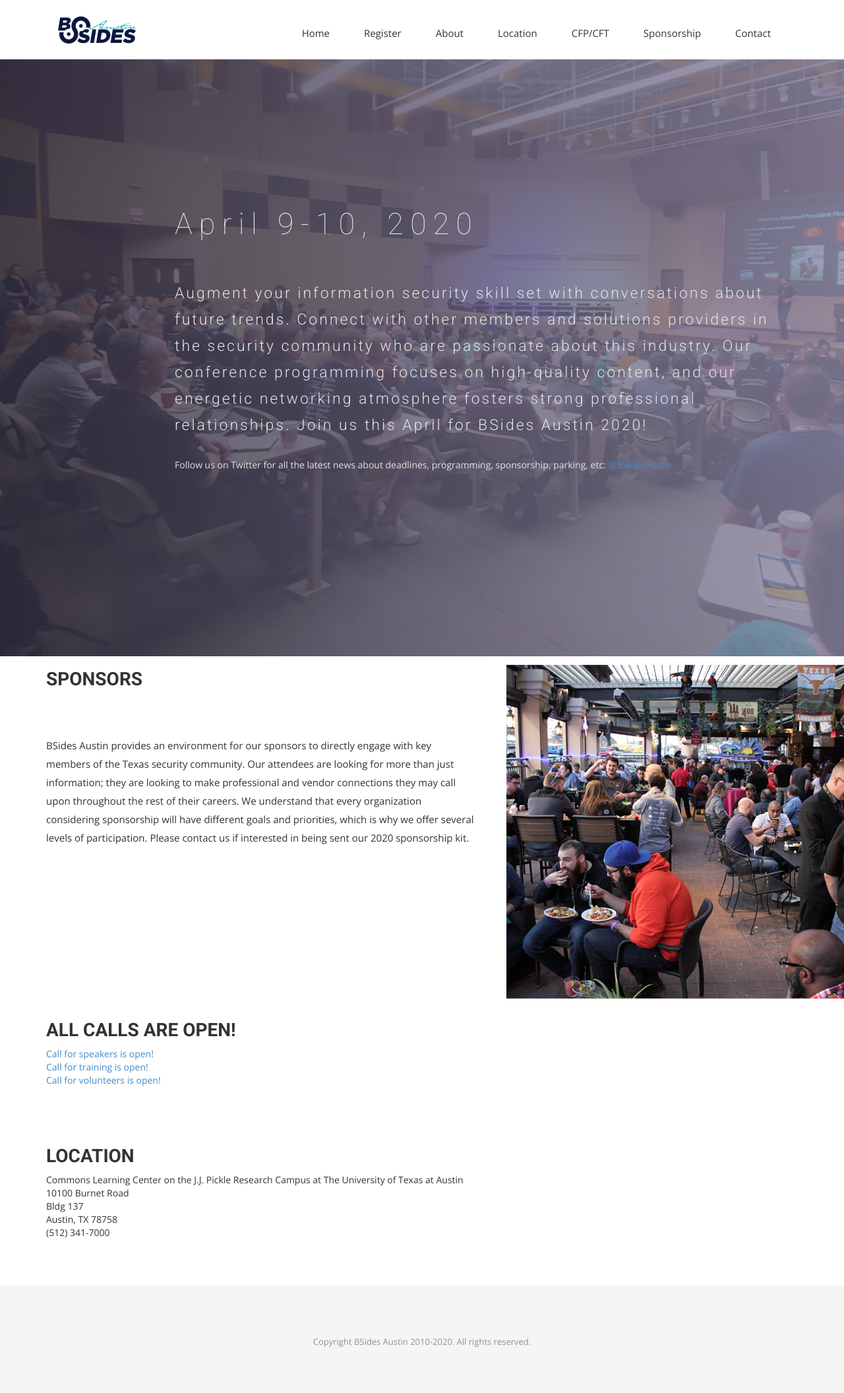
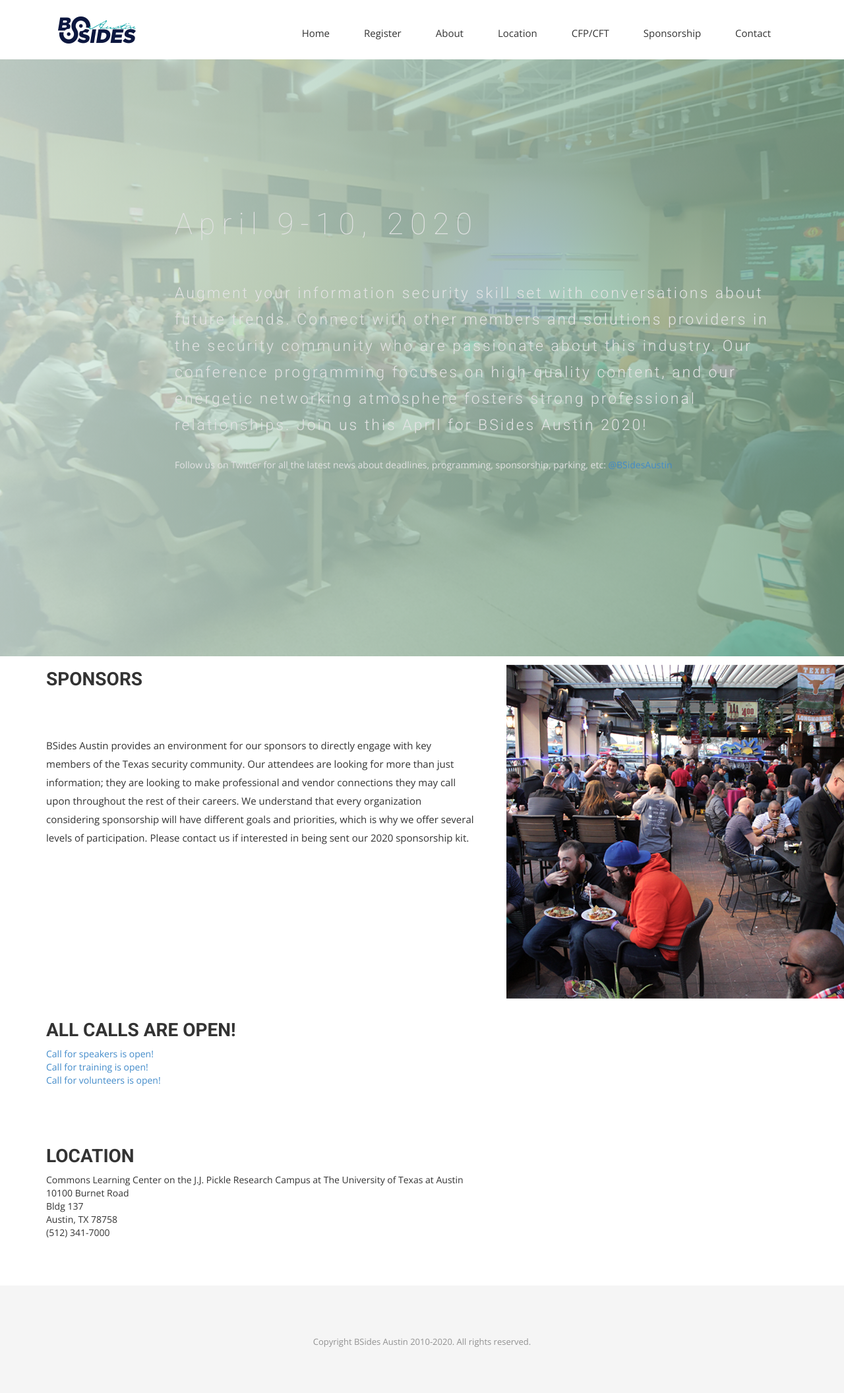
Before and after one commit to bsidesaustin/test, a Jekyll site: the page built from index.html, in a window 1280 px wide. Shown: the whole page at 66% size. Built offline with Jekyll 4.4.1, drawn with Linux system fonts in a browser that asks for light colours; nearby versions of some CDN libraries; some web fonts are replaced.

Commit message:
Update airspace.css

```diff
--- a/css/airspace.css
+++ b/css/airspace.css
@@ -113,7 +113,7 @@
   right: 0;
   width: 100%;
   height: 100%;
-  background: linear-gradient(to left, #8b86a3, #322e40);
+  background: linear-gradient(to left, #7fa98f, #dcf0e6);
   opacity: 0.8;
 }
 #slider .block {
```
